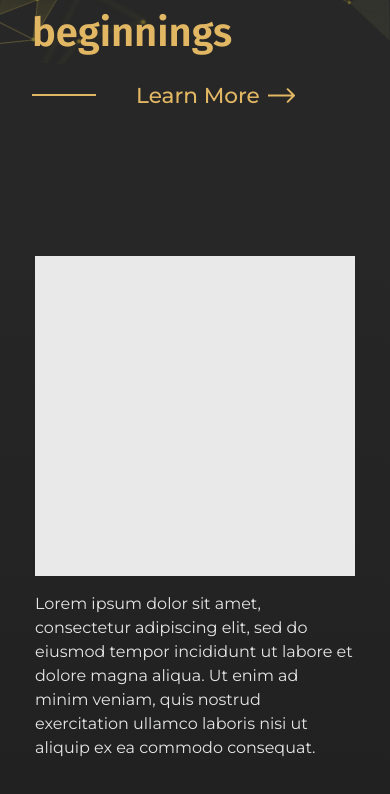
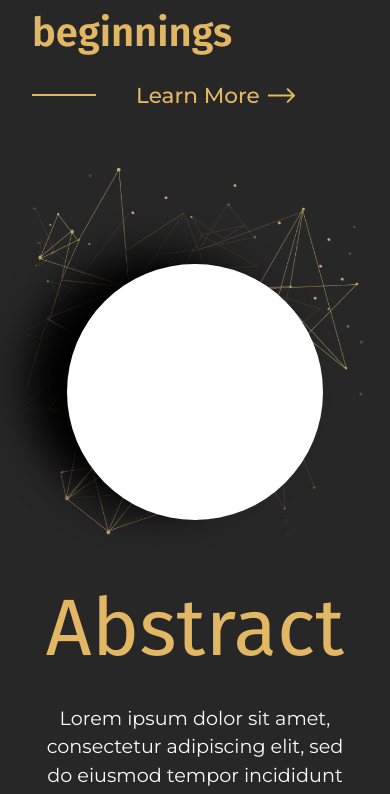
Before and after one commit to biomod2023/biomod2023, a Vue app: page / in a window 390 px wide. Shown: the part 1020-1814 px from the top of the page. Built offline with nearby package versions, Linux system fonts and the light colour scheme; what oh-vue-icons, vue-window-size would draw is missing.

Commit message:
Remove extra content section and fix graphical error on mobile

```diff
--- a/src/views/HomeView.vue
+++ b/src/views/HomeView.vue
@@ -40,28 +40,13 @@ const scrollToTop = () => {
           <LightButton>Learn More</LightButton>
         </div>
       </div>
-
-      <div
-        class="mt-20 flex flex-col gap-y-12 lg:flex-row justify-around items-center bg-gradient-to-b from-slate via-dark to-slate opacity-90 p-10 lg:p-8"
-      >
-        <div v-for="index in 3" :key="index">
-          <div class="flex flex-col w-80 gap-4">
-            <div class="w-80 h-80 bg-white"></div>
-            <p>
-              Lorem ipsum dolor sit amet, consectetur adipiscing elit, sed do eiusmod tempor
-              incididunt ut labore et dolore magna aliqua. Ut enim ad minim veniam, quis nostrud
-              exercitation ullamco laboris nisi ut aliquip ex ea commodo consequat.
-            </p>
-          </div>
-        </div>
-      </div>
     </div>
 
     <div
       class="flex flex-col lg:flex-row items-center justify-around lg:py-20 px-10 lg:mt-10 lg:bg-[url('../assets/homepage/abstract_bg.png')] bg-no-repeat bg-[23%_3%]"
     >
       <div
-        class="lg:basis-1/2 pb-12 lg:pb-32 md:mt-12 lg:mt-10 pt-32 lg:pt-36 h-full px-20 md:px-32 lg:px-20 bg-[url('../assets/homepage/abstract_image_bg.png')] bg-no-repeat bg-cover bg-[50%_50%] lg:bg-[45%_50%]"
+        class="lg:basis-1/2 pb-12 lg:pb-32 md:mt-12 lg:mt-10 pt-32 lg:pt-36 h-full px-10 md:px-32 lg:px-20 bg-[url('../assets/homepage/abstract_image_bg.png')] bg-no-repeat bg-cover bg-[50%_50%] lg:bg-[45%_50%]"
       >
         <div
           class="m-auto w-64 h-64 lg:w-[30rem] lg:h-[30rem] bg-white rounded-full drop-shadow-[-40px_-10px_20px_rgba(0,0,0,1)]"
```
